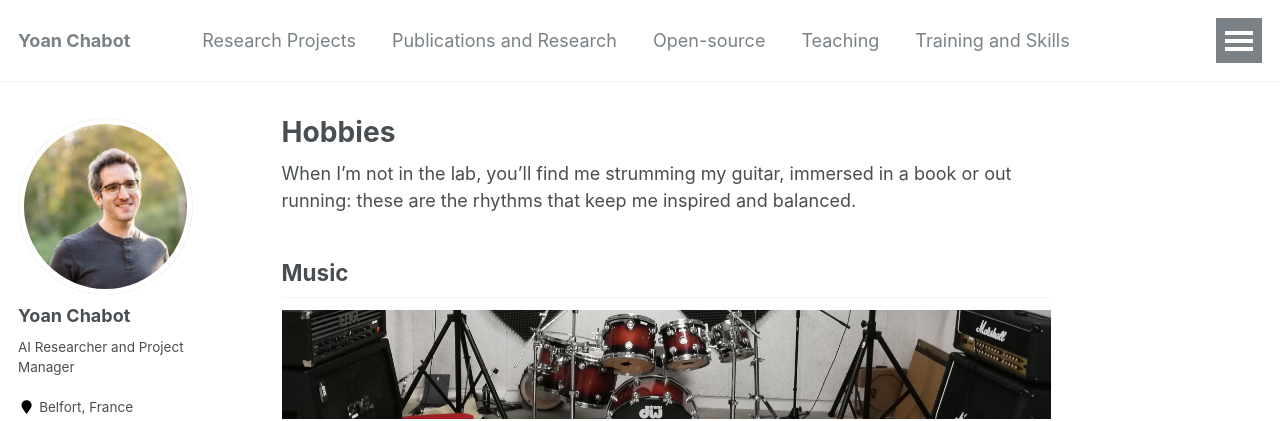
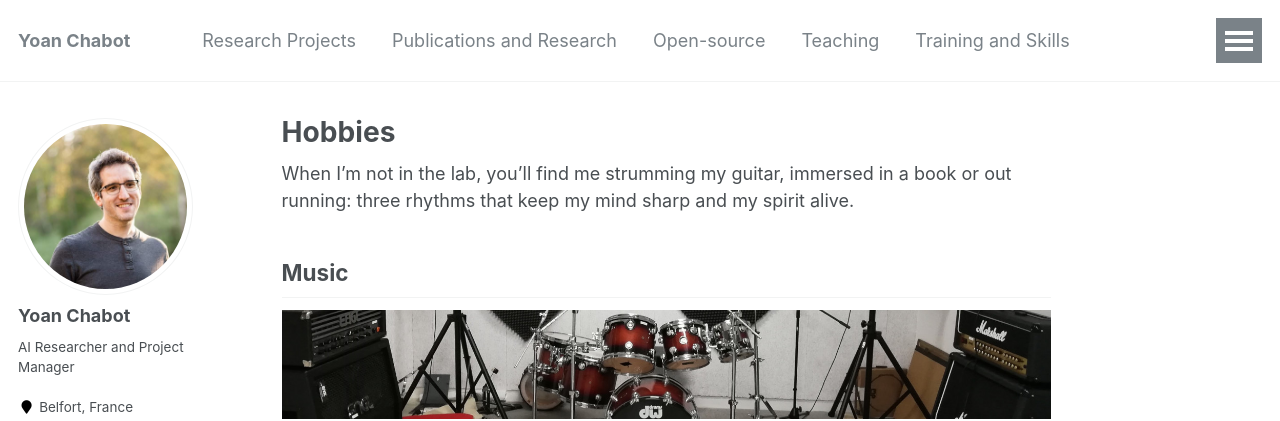
Before and after one commit to yoanchabot/yoanchabot.github.io, a Jekyll site: the page built from _pages/hobbies.md, in a window 1280 px wide and 900 px high. Shown: the top 421 px of the window. Built offline with Jekyll 4.4.1, drawn with Linux system fonts in a browser that asks for light colours; some web fonts are replaced.

Commit message:
Update hobbies.md

```diff
--- a/_pages/hobbies.md
+++ b/_pages/hobbies.md
@@ -4,7 +4,7 @@ title: "Hobbies"
 author_profile: true
 ---
 
-When I'm not in the lab, you'll find me strumming my guitar, immersed in a book or out running: these are the rhythms that keep me inspired and balanced.
+When I'm not in the lab, you'll find me strumming my guitar, immersed in a book or out running: three rhythms that keep my mind sharp and my spirit alive.
 
 ## Music
 ![Music]({{ site.baseurl }}/images/music.jpg "Music")
```
